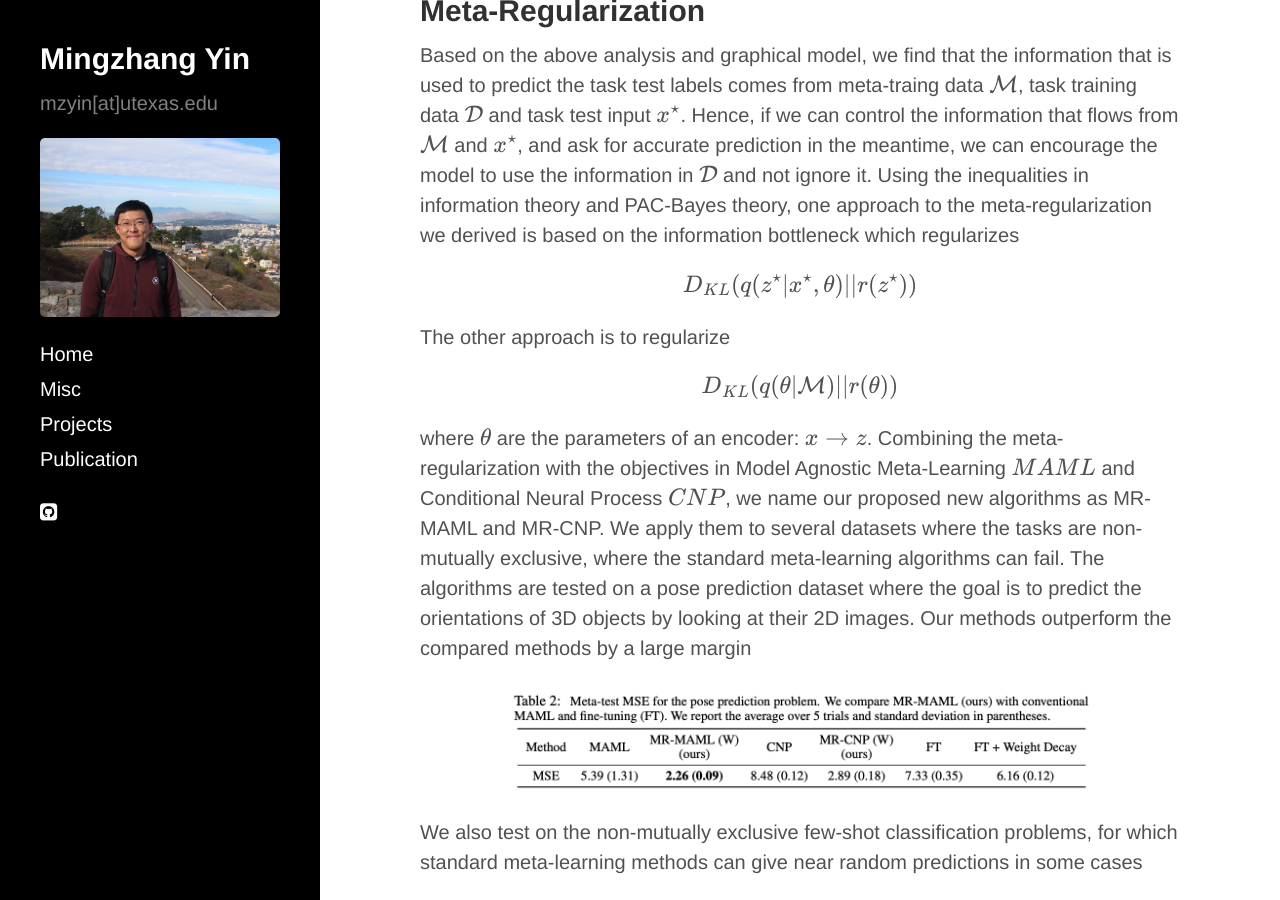
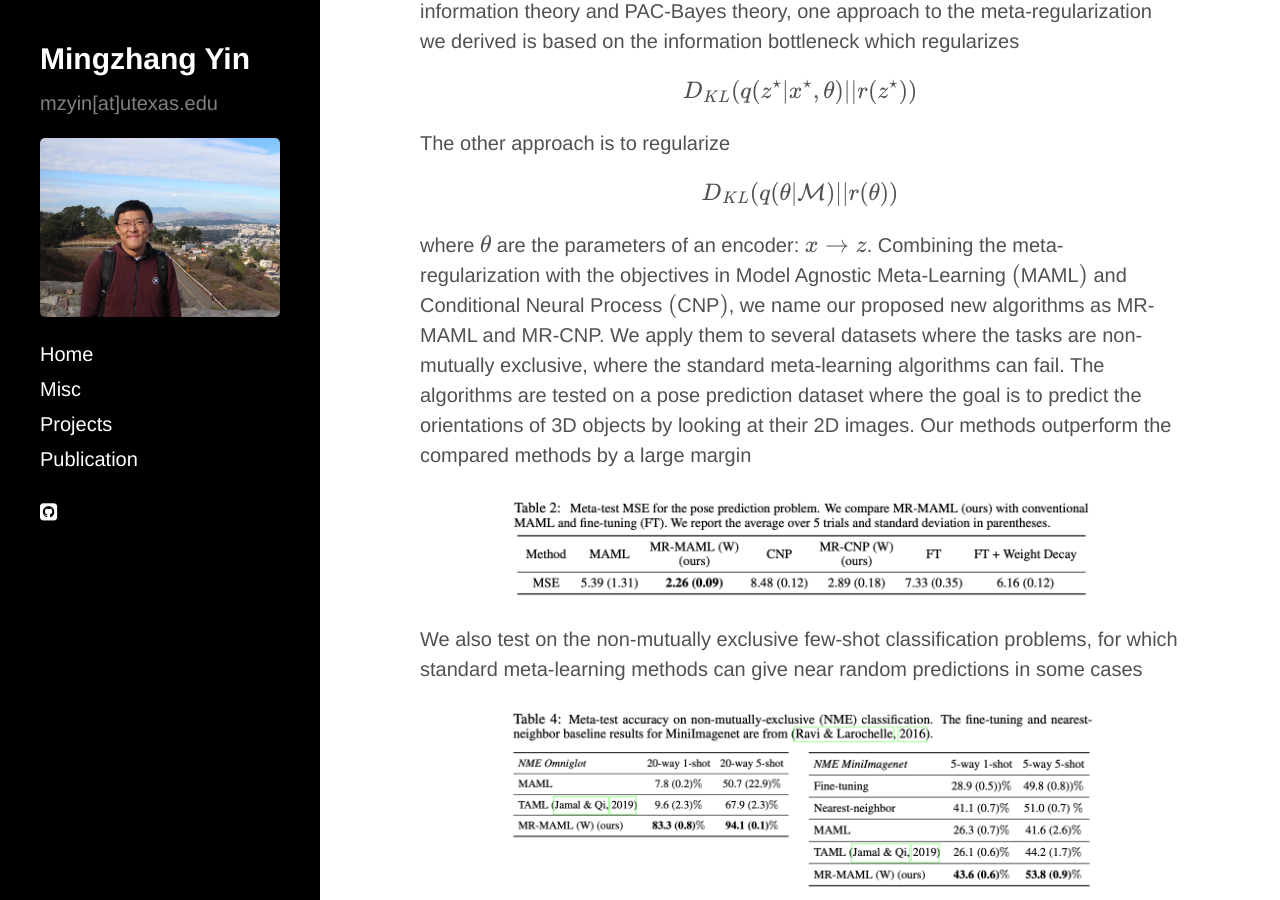
Before and after one commit to mingzhang-yin/mingzhang-yin.github.io, a Jekyll site: the page built from _posts/2020-04-10-Meta-learning-without-Memorization.md, in a window 1280 px wide and 900 px high, scrolled down 4059 px. Built offline with Jekyll 4.4.1, drawn with Linux system fonts in a browser that asks for light colours; nearby versions of some CDN libraries; formulas are drawn with MathJax 3.

Commit message:
Update 2020-04-10-Meta-learning-without-Memorization.md

```diff
--- a/_posts/2020-04-10-Meta-learning-without-Memorization.md
+++ b/_posts/2020-04-10-Meta-learning-without-Memorization.md
@@ -33,7 +33,7 @@
 
 By training on multiple correlated tasks, the model develops a fast adaptation ability, which can generalize to solving tasks that are unseen in the meta-training, as the left figure below. However, we find if the meta-learner is flexible enough, a single model can solve all the training tasks without adapting to the task training data, as the right figure below. This solution may seem somewhat innocuous at the first glance. However, in the test-time, when facing a new task, the algorithm will not know how to utilize the task training data and therefore cannot solve the new task.
 
-![test image size](https://raw.githubusercontent.com/mingzhang-yin/mingzhang-yin.github.io/master/assets/images/figure_memo/l4.jpg){:height="50%" width="50%"} ![test image size](https://raw.githubusercontent.com/mingzhang-yin/mingzhang-yin.github.io/master/assets/images/figure_memo/l6.jpg){:height="50%" width="50%"}
+![test image size](https://raw.githubusercontent.com/mingzhang-yin/mingzhang-yin.github.io/master/assets/images/figure_memo/l4.jpg){:height="30%" width="30%"} ![test image size](https://raw.githubusercontent.com/mingzhang-yin/mingzhang-yin.github.io/master/assets/images/figure_memo/l6.jpg){:height="30%" width="30%"}
 
 
 
@@ -56,7 +56,7 @@
 
 $$D_{KL}(q(\theta | \mathcal{M})||r(\theta))$$
 
-where $\theta$ are the parameters of an encoder: $x \to z$. Combining the meta-regularization with the objectives in Model Agnostic Meta-Learning \(MAML\) and Conditional Neural Process \(CNP\), we name our proposed new algorithms as MR-MAML and MR-CNP. We apply them to several datasets where the tasks are non-mutually exclusive, where the standard meta-learning algorithms can fail. The algorithms are tested on a pose prediction dataset where the goal is to predict the orientations of 3D objects by looking at their 2D images. Our methods outperform the compared methods by a large margin
+where $\theta$ are the parameters of an encoder: $x \to z$. Combining the meta-regularization with the objectives in Model Agnostic Meta-Learning $($MAML$)$ and Conditional Neural Process $($CNP$)$, we name our proposed new algorithms as MR-MAML and MR-CNP. We apply them to several datasets where the tasks are non-mutually exclusive, where the standard meta-learning algorithms can fail. The algorithms are tested on a pose prediction dataset where the goal is to predict the orientations of 3D objects by looking at their 2D images. Our methods outperform the compared methods by a large margin
 
 <center>
 <img src="https://raw.githubusercontent.com/mingzhang-yin/mingzhang-yin.github.io/master/assets/images/figure_memo/ee2.png" alt="drawing" width="600"/>
```
